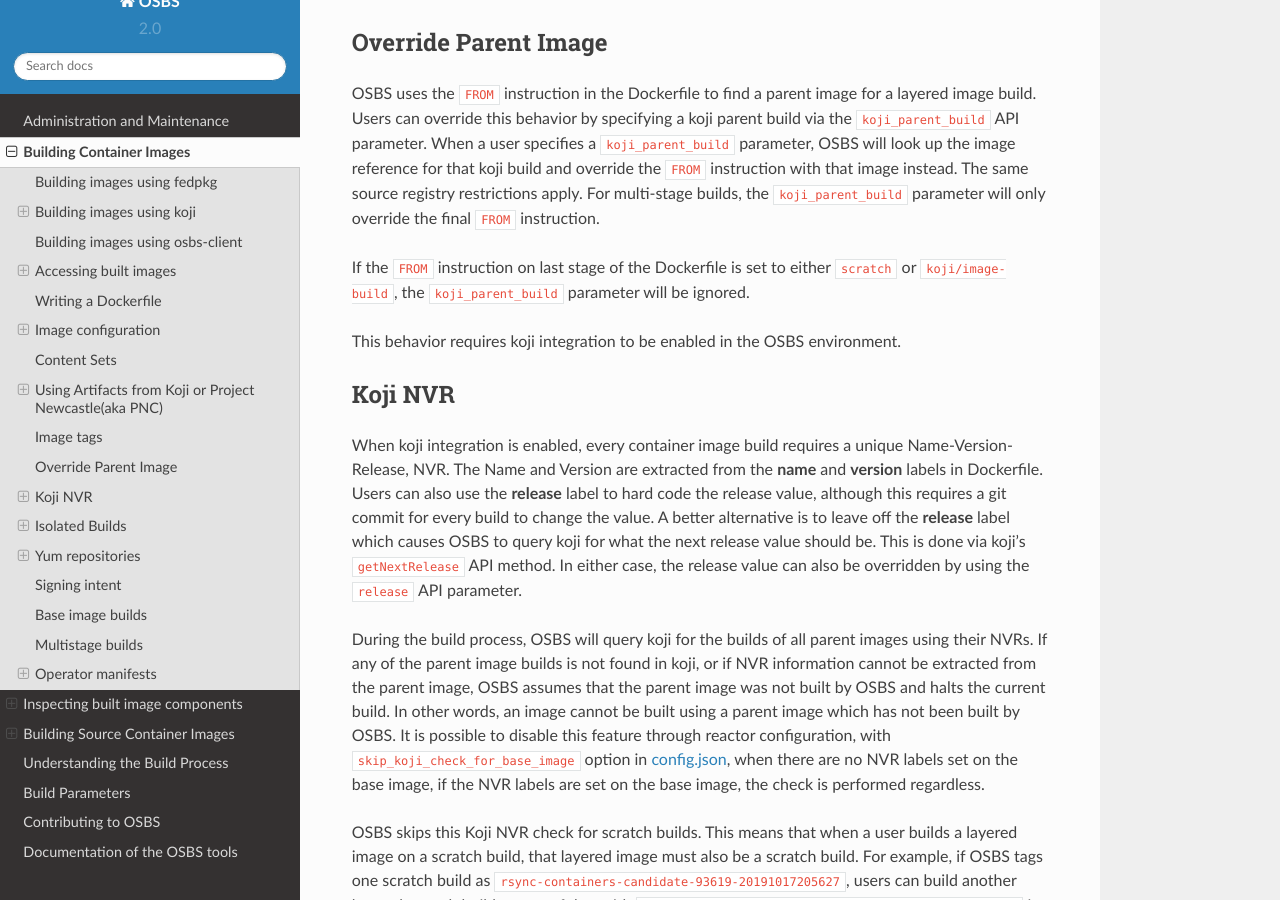
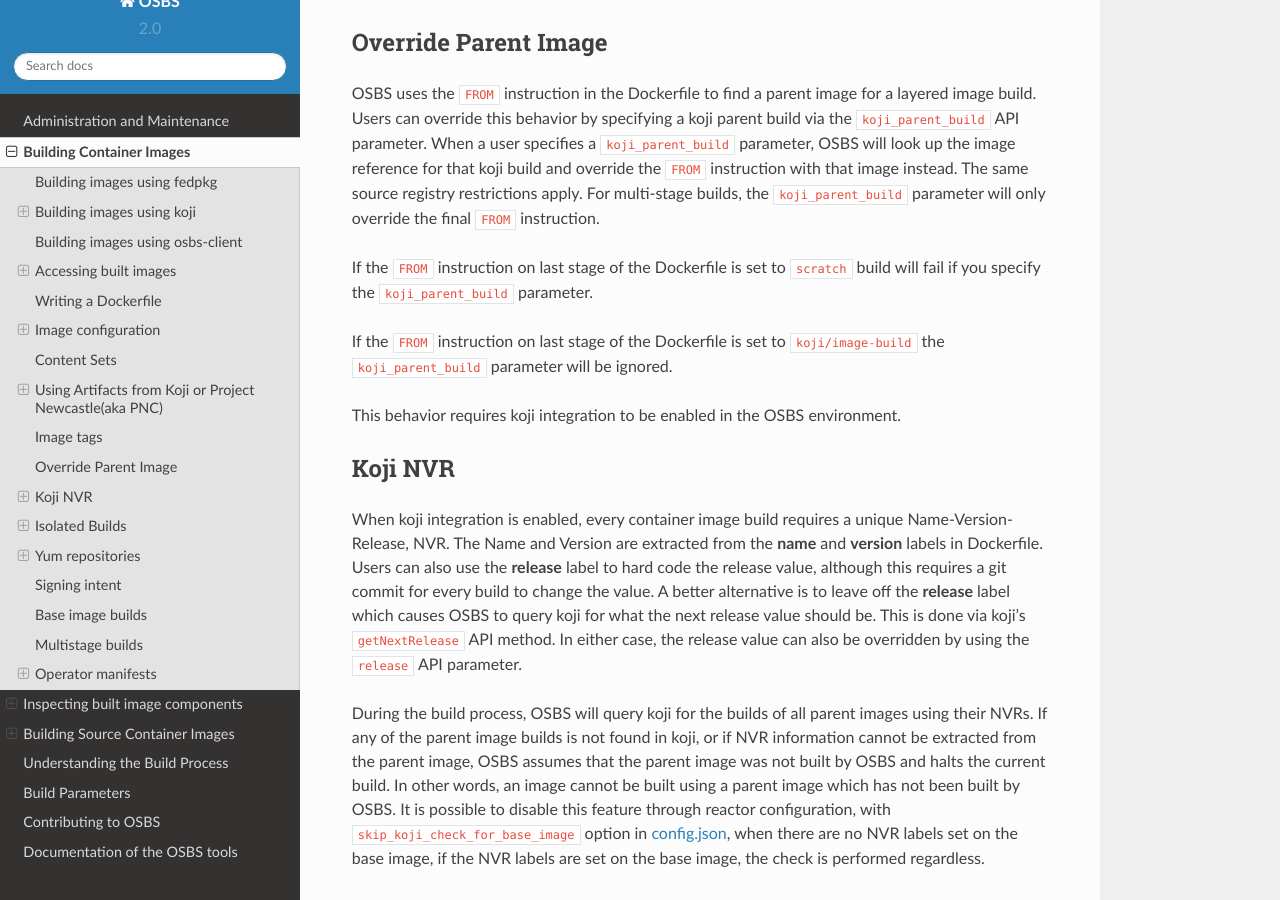
Before and after one commit to containerbuildsystem/osbs-docs, a Sphinx documentation site: the page built from docs/users.rst, in a window 1280 px wide and 900 px high, scrolled down 20843 px. Built offline with Sphinx 7.4.7 and the Read the Docs theme 2.0.0, drawn with Linux system fonts in a browser that asks for light colours.

Commit message:
FROM scratch will fail when koji_parent_build is provided
* STONEBLD-1070

Signed-off-by: Robert Cerven <rcerven@redhat.com>

```diff
--- a/docs/users.rst
+++ b/docs/users.rst
@@ -1100,9 +1100,11 @@
 builds, the ``koji_parent_build`` parameter will only override the final
 ``FROM`` instruction.
 
-If the ``FROM`` instruction on last stage of the Dockerfile is set to either
-``scratch`` or ``koji/image-build``, the ``koji_parent_build`` parameter will
-be ignored.
+If the ``FROM`` instruction on last stage of the Dockerfile is set
+to ``scratch`` build will fail if you specify the ``koji_parent_build`` parameter.
+
+If the ``FROM`` instruction on last stage of the Dockerfile is set
+to ``koji/image-build`` the ``koji_parent_build`` parameter will be ignored.
 
 This behavior requires koji integration to be enabled in the OSBS environment.
 
```
